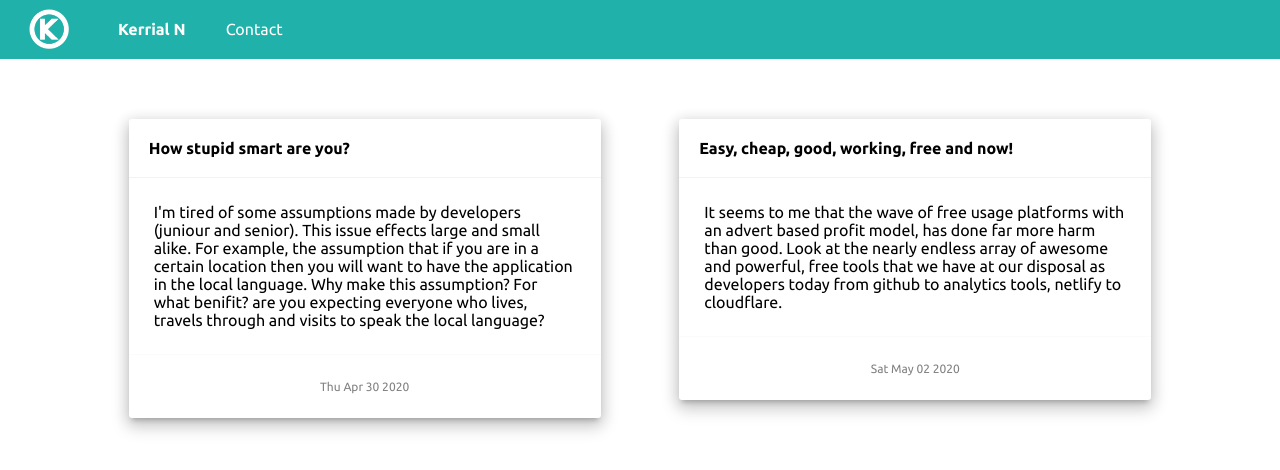
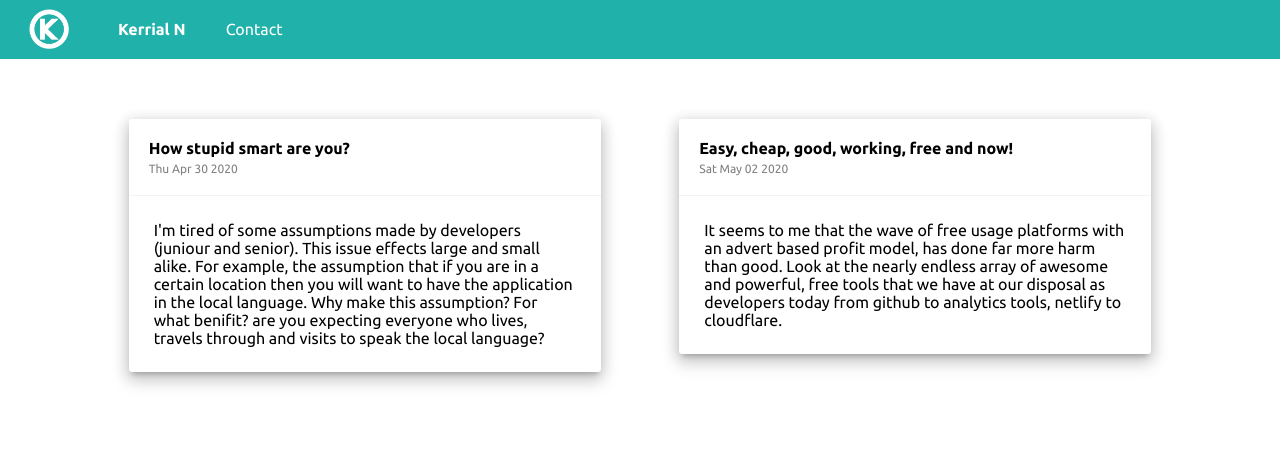
Before and after one commit to Kerrialn/kerrialn.com, a React (Create React App) app: page / in a window 1280 px wide. Shown: the top 470 px of the page. Built offline with nearby package versions, Linux system fonts and the light colour scheme; the HTML template or start-up script is replaced by a standard one; a web font is replaced by a local one.

Commit message:
update blogs styling

```diff
--- a/src/components/blogs/blogs.module.css
+++ b/src/components/blogs/blogs.module.css
@@ -53,8 +53,8 @@
 
 .date {
   font-size: 12px;
-  text-align: center;
   color: gray;
+  margin-top: 5px;
 }
 
 .blog a {
@@ -77,9 +77,12 @@
 }
 
 .card .header {
-  font-weight: bold;
   border-bottom: 1px solid rgba(0, 0, 20, 0.05);
   padding: 20px;
+}
+
+.card .b {
+  font-weight: bold;
 }
 
 .card .inner {
--- a/src/components/blogs/blogs.tsx
+++ b/src/components/blogs/blogs.tsx
@@ -14,17 +14,11 @@ export const Blogs: React.FC<IBlogsProps> = (props): JSX.Element => {
           <div className={style.blog}>
             <Link to={"/blog/" + blog.slug}>
               <div className={style.card}>
-                <div className={style.header}>{blog.title}</div>
+                <div className={style.header}>
+                  <div className={style.b}>{blog.title}</div>
+                  <div className={style.date}>{blog.date.toDateString()}</div>
+                </div>
                 <div className={style.inner}>{blog.summary}</div>
-                <div
-                  className={[
-                    style.footer,
-                    style.date,
-                    style.justifiyCenter,
-                  ].join(" ")}
-                >
-                  {blog.date.toDateString()}
-                </div>
               </div>
             </Link>
           </div>
```
